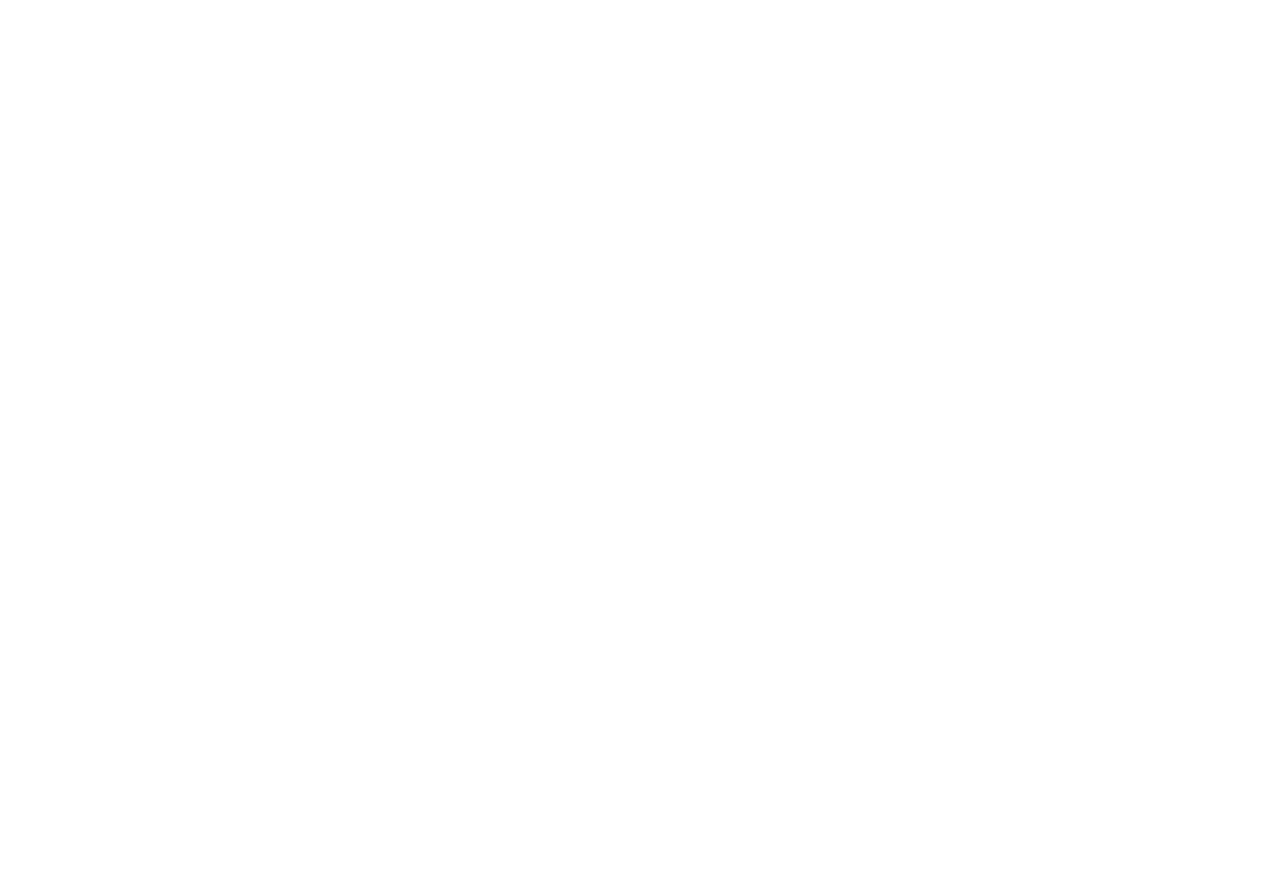
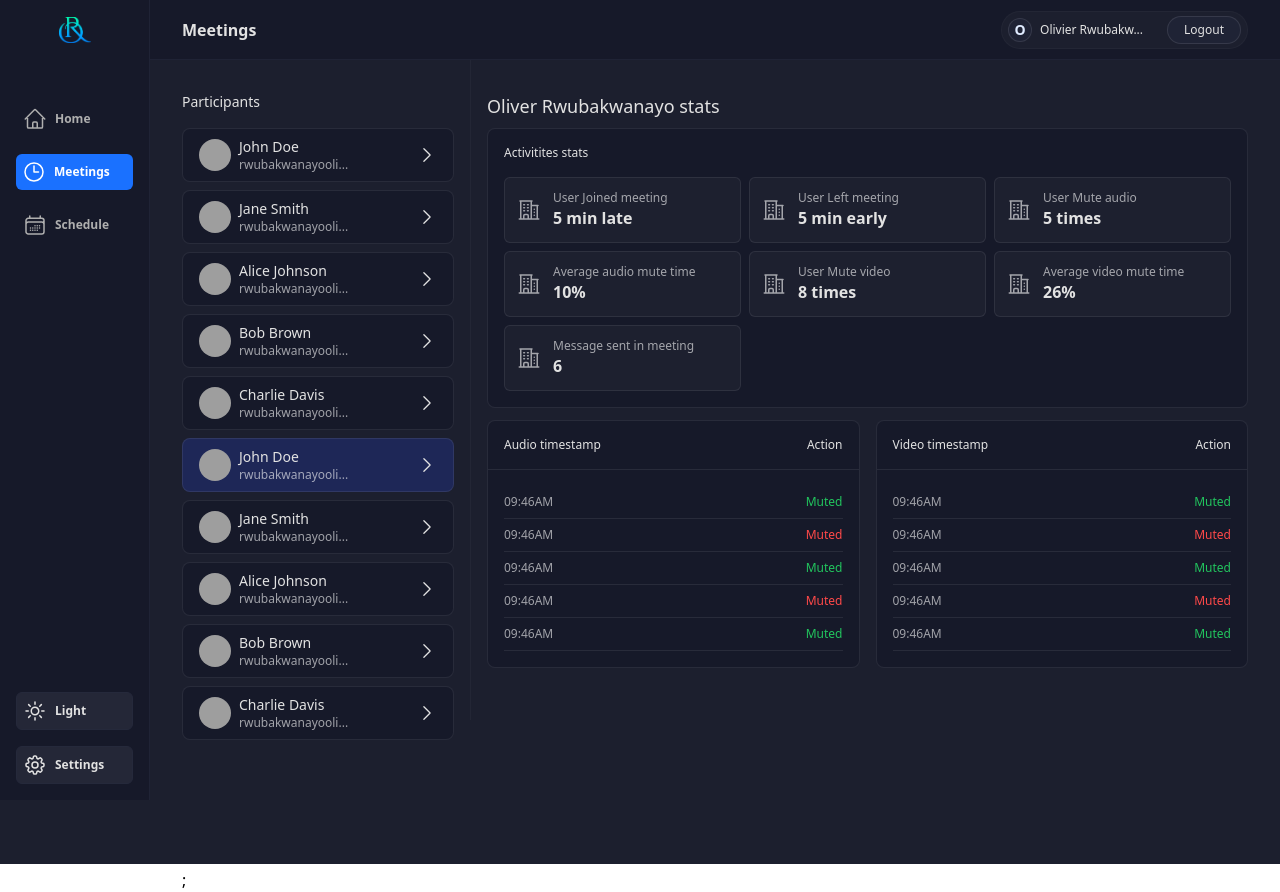
Before and after one commit to RWUBAKWANAYO/EduMeet, a React (Create React App) app in the folder client/: page /meetings/1/analytics in a window 1280 px wide. Before the commit this address had no page. Before the commit the page ends 800 px from the top, so only its background shows below. Built offline with nearby package versions, Linux system fonts and the light colour scheme; grey boxes are pictures that could not be loaded.

Commit message:
Feat: Add UI for analytics page

```diff
--- a/client/src/App.tsx
+++ b/client/src/App.tsx
@@ -6,6 +6,7 @@
 import { UIProvider } from "./hooks/context/UIContext";
 import { NewMeeting } from "./pages/NewMeeting";
 import Meetings from "./pages/Meetings";
+import { Analytics } from "./pages/Analytics";
 
 const App: React.FC = () => {
   return (
@@ -23,6 +24,7 @@
               }
             />
             <Route path="/meetings/:meetingId/room" element={<NewMeeting />} />
+            <Route path="meetings/:meetingId/analytics" element={<Analytics />} />
             <Route path="/meetings/new" element={<NewMeeting />} />
           </Route>
         </Routes>
--- /dev/null
+++ b/client/src/components/analytics/ActivitiesCount.tsx
@@ -0,0 +1,33 @@
+import { useContext } from "react";
+import { ActivityCard } from "../shared/cards/ActivityCard";
+import { UIContext } from "../../hooks/context/UIContext";
+import { HostIcon } from "../../assets/icons";
+
+export const ActivitiesCount = () => {
+  const { theme } = useContext(UIContext);
+  return (
+    <div
+      className={` w-full rounded-lg p-4 border ${
+        theme === "dark" ? " bg-blue-800 border-transparent-90" : "bg-white-100 border-gray-800"
+      }`}
+    >
+      {" "}
+      <h3
+        className={`mb-4 text-xs font-medium   ${
+          theme === "dark" ? "text-white-800" : "text-black-600"
+        }`}
+      >
+        Activitites stats
+      </h3>
+      <div className="w-full grid grid-cols-3  gap-2">
+        <ActivityCard icon={HostIcon("size-6")} title="User Joined meeting" count={"5 min late"} />
+        <ActivityCard icon={HostIcon("size-6")} title="User Left meeting" count={"5 min early"} />
+        <ActivityCard icon={HostIcon("size-6")} title="User Mute audio" count={"5 times"} />
+        <ActivityCard icon={HostIcon("size-6")} title="Average audio mute time" count={"10%"} />
+        <ActivityCard icon={HostIcon("size-6")} title="User Mute video" count={"8 times"} />
+        <ActivityCard icon={HostIcon("size-6")} title="Average video mute time" count={"26%"} />
+        <ActivityCard icon={HostIcon("size-6")} title="Message sent in meeting" count={6} />
+      </div>
+    </div>
+  );
+};
--- /dev/null
+++ b/client/src/components/analytics/MuteTime.tsx
@@ -0,0 +1,58 @@
+import { useContext } from "react";
+import { UIContext } from "../../hooks/context/UIContext";
+
+export const MuteTime = () => {
+  const { theme } = useContext(UIContext);
+  const MuteTimeCard = ({ title }: { title: string }) => (
+    <div
+      className={`py-4 w-full rounded-lg border ${
+        theme === "dark" ? "bg-blue-800 border-transparent-90" : "bg-white-100 border-gray-800"
+      }`}
+    >
+      <div
+        className={`px-4 mb-4 flex justify-between items-end pb-4  border-b ${
+          theme === "dark" ? " border-transparent-90" : " border-gray-800"
+        }`}
+      >
+        <h3
+          className={`text-xs font-medium  ${
+            theme === "dark" ? "text-white-800" : "text-black-600"
+          }`}
+        >
+          {title}
+        </h3>
+        <h3
+          className={`text-xs font-medium  ${
+            theme === "dark" ? "text-white-800" : "text-black-600"
+          }`}
+        >
+          Action
+        </h3>
+      </div>
+      {Array.from({ length: 5 }).map((_, i) => (
+        <div
+          className={`mx-4  flex justify-between items-center py-2 border-b ${
+            theme === "dark" ? " border-transparent-90" : " border-gray-800"
+          } `}
+        >
+          <h3 className={`text-xs ${theme === "dark" ? "text-transparent-300" : "text-black-400"}`}>
+            {"09:46AM"}
+          </h3>
+          <div>
+            <h4 className={`text-xs ${i % 2 === 0 ? "text-green-500" : "text-red-500"}`}>Muted</h4>
+          </div>
+        </div>
+      ))}
+    </div>
+  );
+  return (
+    <div className="w-full grid grid-cols-2 gap-4">
+      <div className="w-full overflow-auto h-[300px]">
+        <MuteTimeCard title="Audio timestamp" />
+      </div>
+      <div className="w-full overflow-auto h-[300px]">
+        <MuteTimeCard title="Video timestamp" />
+      </div>
+    </div>
+  );
+};
--- /dev/null
+++ b/client/src/components/analytics/Participants.tsx
@@ -0,0 +1,44 @@
+import React, { useContext } from "react";
+import { textSlice } from "../../utils";
+import { UIContext } from "../../hooks/context/UIContext";
+import { users } from "../../mock_data/users";
+import { ChevronRightIcon } from "../../assets/icons";
+
+export const Participants: React.FC = () => {
+  const { theme } = useContext(UIContext);
+  return (
+    <div className={`w-full space-y-2 pr-4 overflow-auto h-full `}>
+      {[...users, ...users].map((user, index) => (
+        <div
+          key={user._id}
+          className={`flex w-full items-center justify-between space-x-2 px-4 py-2 rounded-lg border ${
+            theme === "dark"
+              ? `border-transparent-90 ${index === 5 ? "bg-blue-300" : "bg-blue-800"}`
+              : `bg-white-100 border-gray-800 ${index === 5 ? "bg-white-600" : "bg-white-100"}`
+          } `}
+        >
+          <div className={`flex-1 flex space-x-2 items-center`}>
+            <img src={user.photo} alt="avatar" className="w-8 h-8 rounded-full " />
+            <div className="flex-1 space-y-0.5">
+              <div className="w-full">
+                <h4 className={`text-sm ${theme === "dark" ? "text-white-800" : "text-black-600"}`}>
+                  {textSlice(user.full_name, 15)}
+                </h4>
+                <p
+                  className={`text-xs font-light ${
+                    theme === "dark" ? "text-transparent-300" : "text-black-400"
+                  }`}
+                >
+                  {textSlice("rwubakwanayoolivier@gmail.com", 15)}
+                </p>
+              </div>
+            </div>
+          </div>
+          <button className={`${theme === "dark" ? "text-white-800" : "text-black-600"}`}>
+            {ChevronRightIcon}
+          </button>
+        </div>
+      ))}
+    </div>
+  );
+};
--- /dev/null
+++ b/client/src/components/analytics/index.tsx
@@ -0,0 +1,3 @@
+export { Participants } from "./Participants";
+export { ActivitiesCount } from "./ActivitiesCount";
+export { MuteTime } from "./MuteTime";
--- a/client/src/components/meetings/meeting_details/MeetingDetails.tsx
+++ b/client/src/components/meetings/meeting_details/MeetingDetails.tsx
@@ -24,7 +24,7 @@
   const { selectedMeeting: meeting } = useContext(MeetingsContext);
   const meetingLink = `${process.env.REACT_APP_PROJECT_HOST}/rooms/${meeting?.session_id}`;
 
-  const { meetingControls } = useMeetingDetails(meeting?._id || "");
+  const { meetingControls, navigateToanalytics } = useMeetingDetails(meeting?._id || "");
 
   return (
     <div className="w-full">
@@ -60,6 +60,13 @@
               children="Join Room"
               type="button"
               extraClass=" h-8 px-4 text-xs font-semi-bold "
+            />
+            <CommonButton
+              hasUniqueColor="bg-blue-100 border-transparent-0 text-white-100"
+              children="View Analytics"
+              type="button"
+              extraClass=" h-8 px-4 text-xs font-semi-bold "
+              onClickHandler={() => navigateToanalytics()}
             />
 
             <CommonClipboard
--- a/client/src/components/meetings/meeting_details/useMeetingDetails.tsx
+++ b/client/src/components/meetings/meeting_details/useMeetingDetails.tsx
@@ -1,8 +1,10 @@
 import { useContext } from "react";
 import { MeetingsContext } from "../../../hooks/context/MeetingsContext";
 import { v4 as uuidv4 } from "uuid";
+import { useNavigate } from "react-router-dom";
 
-export const useMeetingDetails = (_meetingId: string) => {
+export const useMeetingDetails = (meetingId: string) => {
+  const navigate = useNavigate();
   const { selectedMeeting: meeting } = useContext(MeetingsContext);
 
   const meetingControls = () => [
@@ -26,7 +28,10 @@
     },
   ];
 
+  const navigateToanalytics = () => navigate(`/meetings/${meetingId}/analytics`);
+
   return {
     meetingControls,
+    navigateToanalytics,
   };
 };
--- a/client/src/components/shared/Sidebar.tsx
+++ b/client/src/components/shared/Sidebar.tsx
@@ -1,5 +1,5 @@
-import React, { useContext } from "react";
-import { Link, NavLink } from "react-router-dom";
+import { useContext } from "react";
+import { Link } from "react-router-dom";
 import {
   ClockIcon,
   DarkIcon,
@@ -12,7 +12,7 @@
 import { UIContext } from "../../hooks/context/UIContext";
 
 export const Sidebar = () => {
-  const { theme, toggleTheme } = useContext(UIContext);
+  const { theme, toggleTheme, activePage } = useContext(UIContext);
   const links = [
     {
       title: "Home",
@@ -25,7 +25,7 @@
       icon: ClockIcon,
     },
     {
-      title: "Schedules",
+      title: "Schedule",
       path: "/meetings/new",
       icon: DateIcon,
     },
@@ -55,34 +55,32 @@
       <ul className="w-full px-4">
         {links.map((link) => (
           <li key={link.title} className="mb-4">
-            <NavLink
+            <Link
               to={link.path}
               title={link.title}
-              className={({ isActive }) =>
-                `flex items-center p-1.5 rounded-md gap-x-2 ${
+              className={`flex items-center p-1.5 rounded-md gap-x-2 ${
                 theme === "dark"
                   ? `${
-                        isActive
+                      activePage === link.title
                         ? "bg-blue-100 text-white-100"
                         : "text-white-500 border border-transparent-0 hover:bg-gray-900  hover:border-blue-400 hover:text-white-300 "
                     }`
                   : `${
-                        isActive
+                      activePage === link.title
                         ? "bg-blue-100 text-white-100"
                         : "text-black-400 border border-transparent-0 hover:bg-white-700 hover:border-gray-800 hover:text-blue-700"
                     }`
-                }`
-              }
+              }`}
             >
               {link.icon}
               <p className="text-xs hidden lg:flex font-semibold">{link.title}</p>
-            </NavLink>
+            </Link>
           </li>
         ))}
       </ul>
       <div className="mt-auto mb-4  w-full px-4 flex flex-col justify-center space-y-4">
         {otherLinks.map((link) => (
-          <NavLink
+          <Link
             key={link.title}
             to={link.path}
             title={link.title}
@@ -95,7 +93,7 @@
           >
             {link.icon}
             <p className="text-xs hidden lg:flex font-semibold">{link.title}</p>
-          </NavLink>
+          </Link>
         ))}
       </div>
     </div>
--- /dev/null
+++ b/client/src/pages/Analytics.tsx
@@ -0,0 +1,36 @@
+import { useContext } from "react";
+import { ActivitiesCount, MuteTime, Participants } from "../components/analytics";
+import { UIContext } from "../hooks/context/UIContext";
+
+export const Analytics = () => {
+  const { theme } = useContext(UIContext);
+  return (
+    <div className="w-full flex">
+      <div className={` w-[320px] h-full  py-8 pl-8 pr-0 `}>
+        <div className={`w-full `} style={{ height: "calc(100vh - 60px)" }}>
+          <h3 className={`pb-4 text-sm ${theme === "dark" ? "text-white-800" : "tetx-black-600"}`}>
+            Participants
+          </h3>
+          <Participants />;
+        </div>
+      </div>
+      <div
+        className={`flex-1 h-full  pt-8 pl-4 pr-8 border-l  ${
+          theme === "dark" ? "border-transparent-400" : "border-gray-800"
+        }`}
+      >
+        <h3
+          className={`pb-2 text-lg font-medium ${
+            theme === "dark" ? "text-white-800" : "tetx-black-600"
+          }`}
+        >
+          Oliver Rwubakwanayo stats
+        </h3>
+        <div className={`w-full h-full space-y-3 overflow-auto`}>
+          <ActivitiesCount />
+          <MuteTime />
+        </div>
+      </div>
+    </div>
+  );
+};
```
Also changed, not shown: client/src/components/meetings/MeetingsList.tsx (+10 -6 lines). Lines whose indentation alone changed are shown as unchanged.
